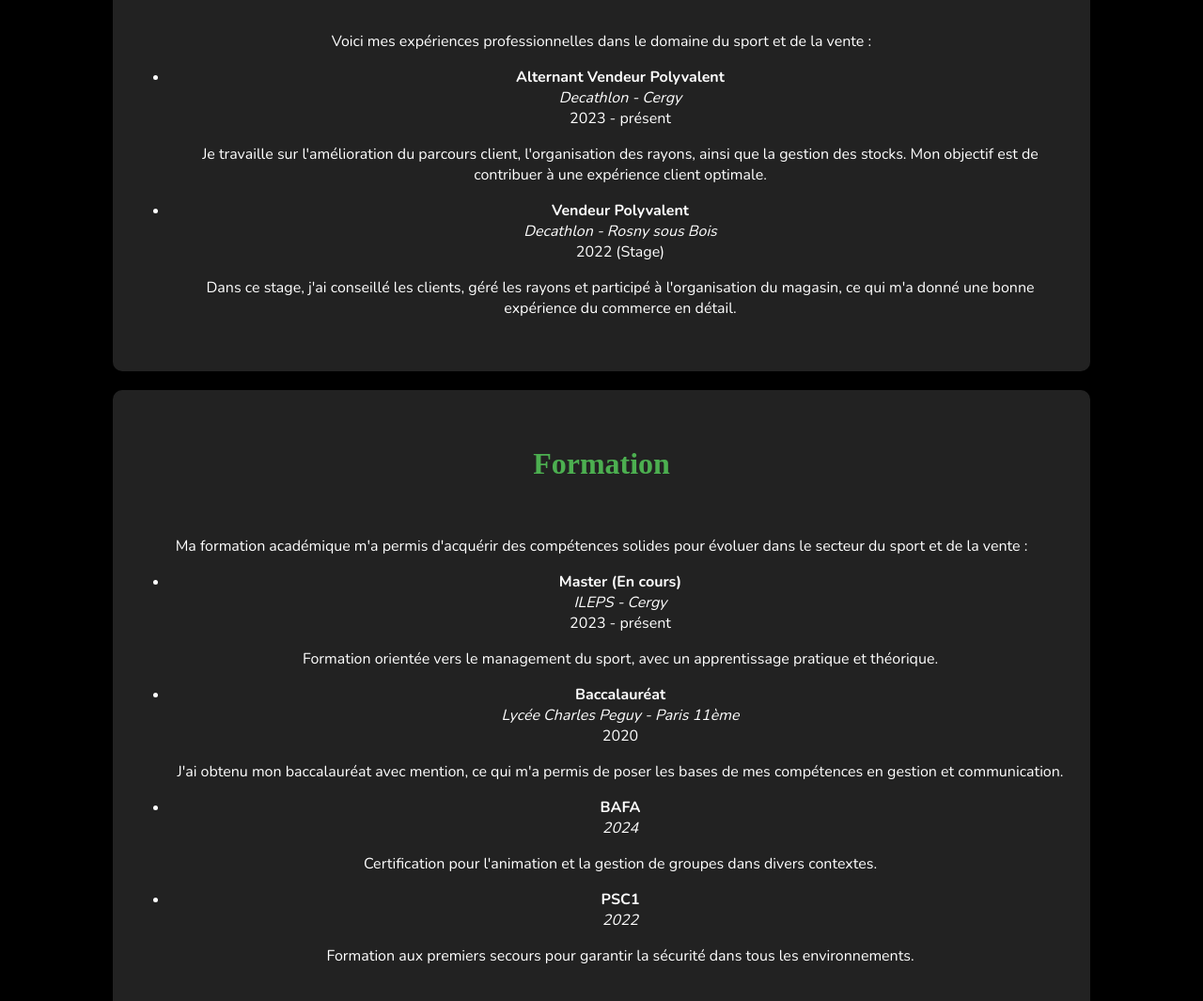
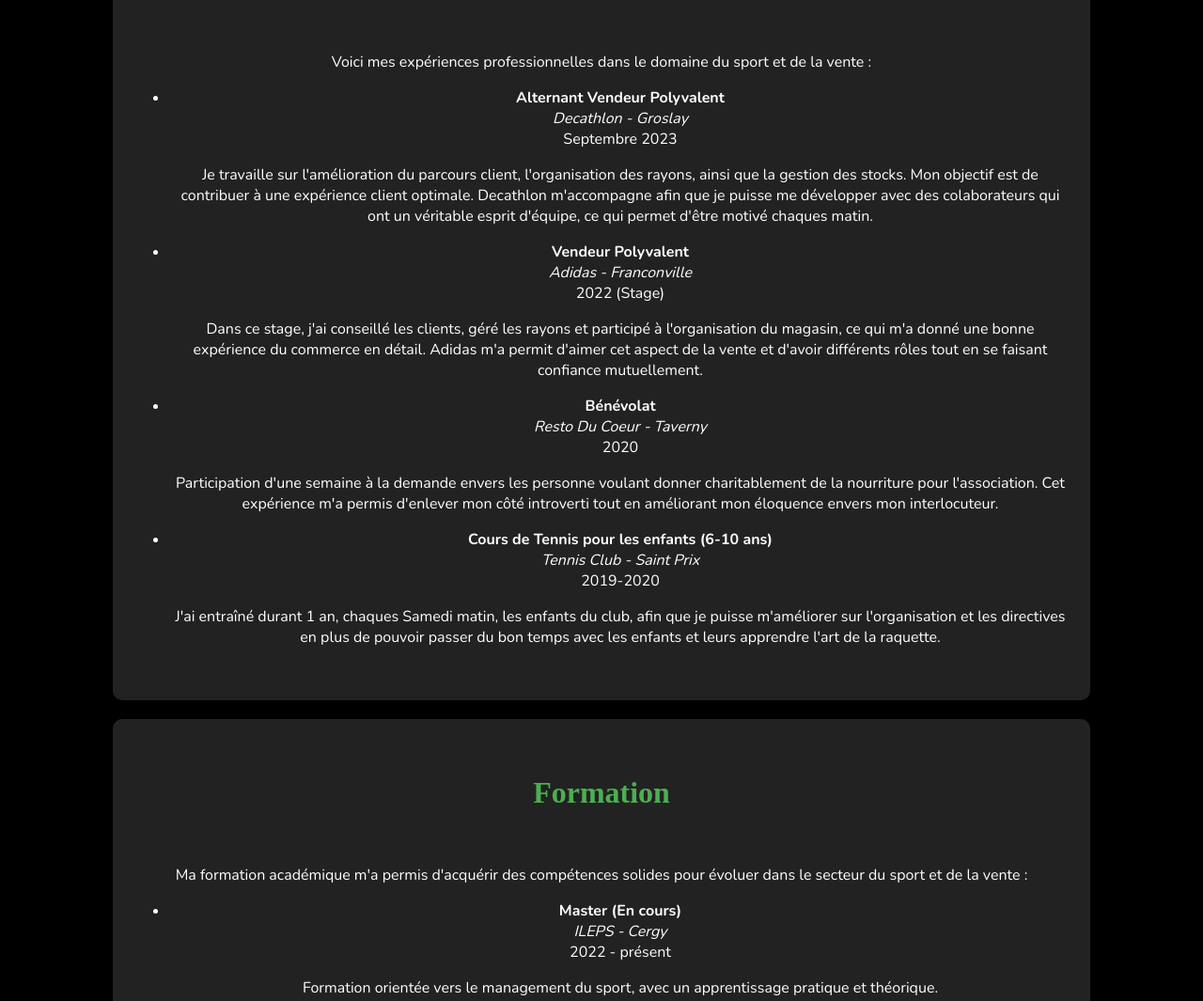
Before and after one commit to HugoLecl/Porfolio-HUGO.LECLERC, a plain HTML site: page index.html in a window 1280 px wide. Shown: the part 1117-2182 px from the top of the page at 94% size. Drawn offline with nearby package versions, Linux system fonts and the light colour scheme.

Commit message:
Update index.html

```diff
--- a/index.html
+++ b/index.html
@@ -31,10 +31,10 @@
     <!-- Section Introduction -->
     <section class="introduction">
         <a href="hugoleclerc.pdf" target="_blank">
-            <button class="cv">Télécharger mon CV</button>
+            <button class="cv">Mon CV</button>
         </a>
         <p>Étudiant à l'ILEPS - Alternant chez Decathlon</p>
-        <p>Je suis passionné par le sport et le dépassement de soi, actuellement en alternance chez Decathlon. Mon objectif est de devenir responsable de magasin.</p>
+        <p>Je suis passionné par le sport et le dépassement de soi, actuellement en alternance chez Decathlon. Mon objectif est de devenir responsable de magasin. Par la suite, j'ai pour projet de pouvoir ouvrir ma salle de sport en étant indépendant.</p>
     </section>
 
     <!-- Section Compétences -->
@@ -58,15 +58,27 @@
         <ul>
             <li>
                 <strong>Alternant Vendeur Polyvalent</strong><br>
-                <em>Decathlon - Cergy</em> <br>
-                <span>2023 - présent</span>
-                <p>Je travaille sur l'amélioration du parcours client, l'organisation des rayons, ainsi que la gestion des stocks. Mon objectif est de contribuer à une expérience client optimale.</p>
+                <em>Decathlon - Groslay</em> <br>
+                <span>Septembre 2023</span>
+                <p>Je travaille sur l'amélioration du parcours client, l'organisation des rayons, ainsi que la gestion des stocks. Mon objectif est de contribuer à une expérience client optimale. Decathlon m'accompagne afin que je puisse me développer avec des colaborateurs qui ont un véritable esprit d'équipe, ce qui permet d'être motivé chaques matin.  </p>
             </li>
             <li>
                 <strong>Vendeur Polyvalent</strong><br>
-                <em>Decathlon - Rosny sous Bois</em><br>
+                <em>Adidas - Franconville</em><br>
                 <span>2022 (Stage)</span>
-                <p>Dans ce stage, j'ai conseillé les clients, géré les rayons et participé à l'organisation du magasin, ce qui m'a donné une bonne expérience du commerce en détail.</p>
+                <p>Dans ce stage, j'ai conseillé les clients, géré les rayons et participé à l'organisation du magasin, ce qui m'a donné une bonne expérience du commerce en détail. Adidas m'a permit d'aimer cet aspect de la vente et d'avoir différents rôles tout en se faisant confiance mutuellement.</p>
+            </li>
+            <li>
+                <strong>Bénévolat</strong><br>
+                <em>Resto Du Coeur - Taverny</em><br>
+                <span>2020</span>
+                <p>Participation d'une semaine à la demande envers les personne voulant donner charitablement de la nourriture pour l'association. Cet expérience m'a permis d'enlever mon côté introverti tout en améliorant mon éloquence envers mon interlocuteur. </p>
+            </li>
+            <li>
+                <strong>Cours de Tennis pour les enfants (6-10 ans)</strong><br>
+                <em>Tennis Club - Saint Prix</em><br>
+                <span>2019-2020</span>
+                <p>J'ai entraîné durant 1 an, chaques Samedi matin, les enfants du club, afin que je puisse m'améliorer sur l'organisation et les directives en plus de pouvoir passer du bon temps avec les enfants et leurs apprendre l'art de la raquette. </p>
             </li>
         </ul>
     </section>
@@ -79,12 +91,12 @@
             <li>
                 <strong>Master (En cours)</strong><br>
                 <em>ILEPS - Cergy</em><br>
-                <span>2023 - présent</span>
+                <span>2022 - présent</span>
                 <p>Formation orientée vers le management du sport, avec un apprentissage pratique et théorique.</p>
             </li>
             <li>
                 <strong>Baccalauréat</strong><br>
-                <em>Lycée Charles Peguy - Paris 11ème</em><br>
+                <em>Lycée Louis Armand - Ermont-Eaubonne</em><br>
                 <span>2020</span>
                 <p>J'ai obtenu mon baccalauréat avec mention, ce qui m'a permis de poser les bases de mes compétences en gestion et communication.</p>
             </li>
@@ -116,7 +128,7 @@
         <h2>Centres d'intérêt</h2><br>
         <p>En dehors de mes études et de mes expériences professionnelles, voici quelques-unes de mes passions :</p>
         <ul>
-            <li><strong>Voyages</strong></li>
+            <p>Les</</p><li><strong>Voyages</strong></li>
             <li><strong>Musculation</strong></li>
             <li><strong>Musique</strong></li>
             <li><strong>Montages vidéo</strong></li>
```
